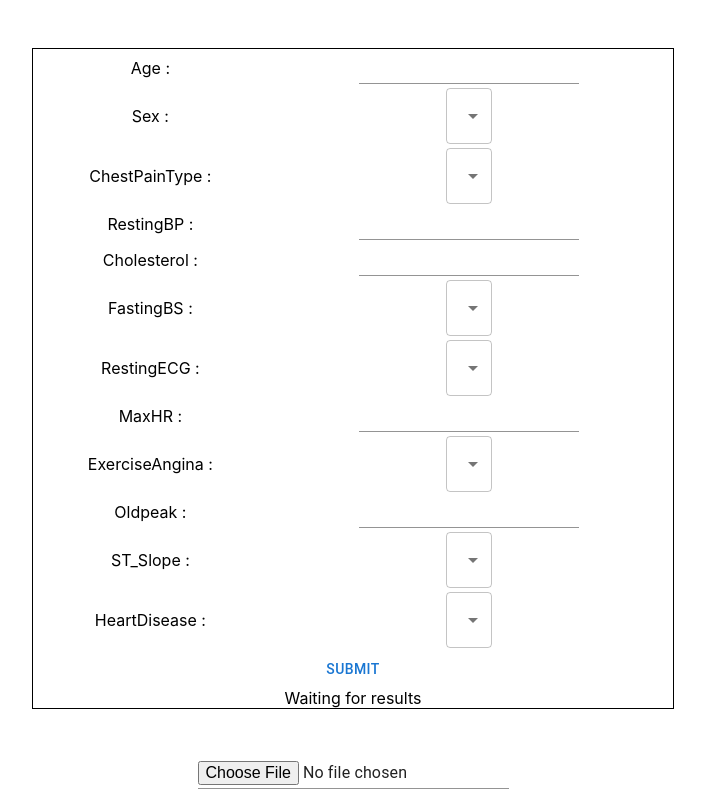
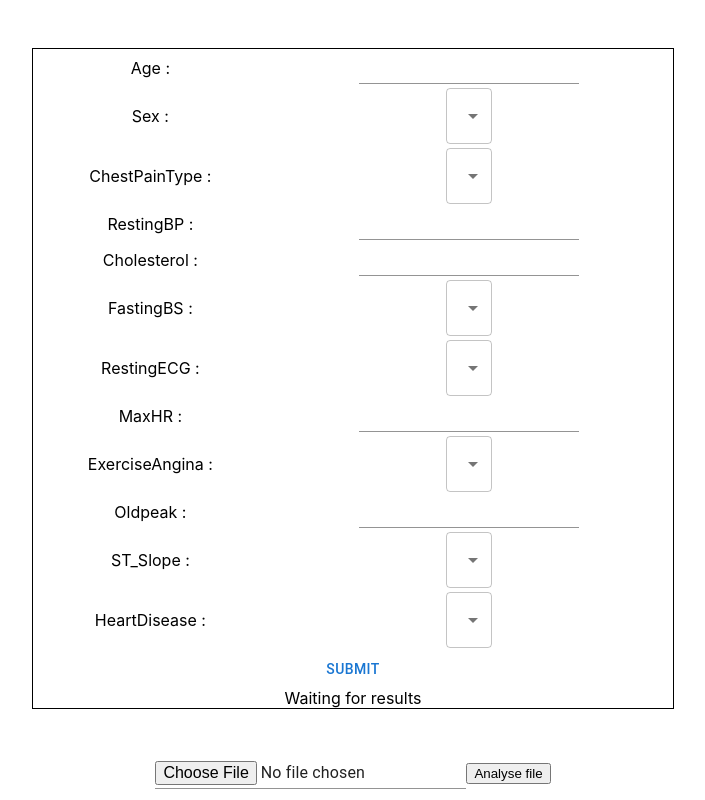
Before and after one commit to xavierfqr/azia-front, a React (Create React App) app: page / in a window 1280 px wide. Shown: the whole page, without its empty margins (287-992 px from the left). Built offline with nearby package versions, Linux system fonts and the light colour scheme.

Commit message:
File upload

```diff
--- a/src/components/FormSection.js
+++ b/src/components/FormSection.js
@@ -44,7 +44,6 @@ function FormSection() {
                     ]
                 }
             }
-
             axios.post(
                 'http://fc20a859-00cb-41f5-a5a2-445eccc53548.westeurope.azurecontainer.io/score',
                 request,
--- a/src/components/UploadSection.js
+++ b/src/components/UploadSection.js
@@ -1,19 +1,41 @@
 import React from 'react'
 import { Input } from '@mui/material';
 import axios from 'axios';
+
+const config = {
+    headers: {
+        'Prediction-Key': '09b3429243b5486aadf5794f653d867c',
+        'Content-Type': 'application/octet-stream',
+        'Access-Control-Allow-Origin': '*',
+    }
+};
 
 function UploadSection() {
 
     const [file, setFile] = React.useState('')
 
-    React.useEffect(() => {
+    const handleFile = () => {
         if (!file) return;
-        console.log(file)
-    }, [file])
+        const fileReader = new FileReader()
+        fileReader.readAsArrayBuffer(file)
+
+        fileReader.onload = (e) => {
+            const file = fileReader.result
+            console.log(file)
+
+            axios.post(
+                'https://remy94550-prediction.cognitiveservices.azure.com/customvision/v3.0/Prediction/002ee240-3216-4f78-9203-fad70657e559/classify/iterations/Iteration2/image',
+                file,
+                config
+            ).then(res => console.log(res.data))
+            .catch(err => console.log('an error occurred : ', err));
+        }
+    }
 
     return (
         <div>
-            <Input type="file" value={file} onChange={(e) => setFile(e.target.value)}/>
+            <Input type="file" onChange={(e) => {console.log(e); setFile(e.target.files[0])}}/>
+            <button onClick={handleFile}>Analyse file</button>
         </div>
     )
 }
```
